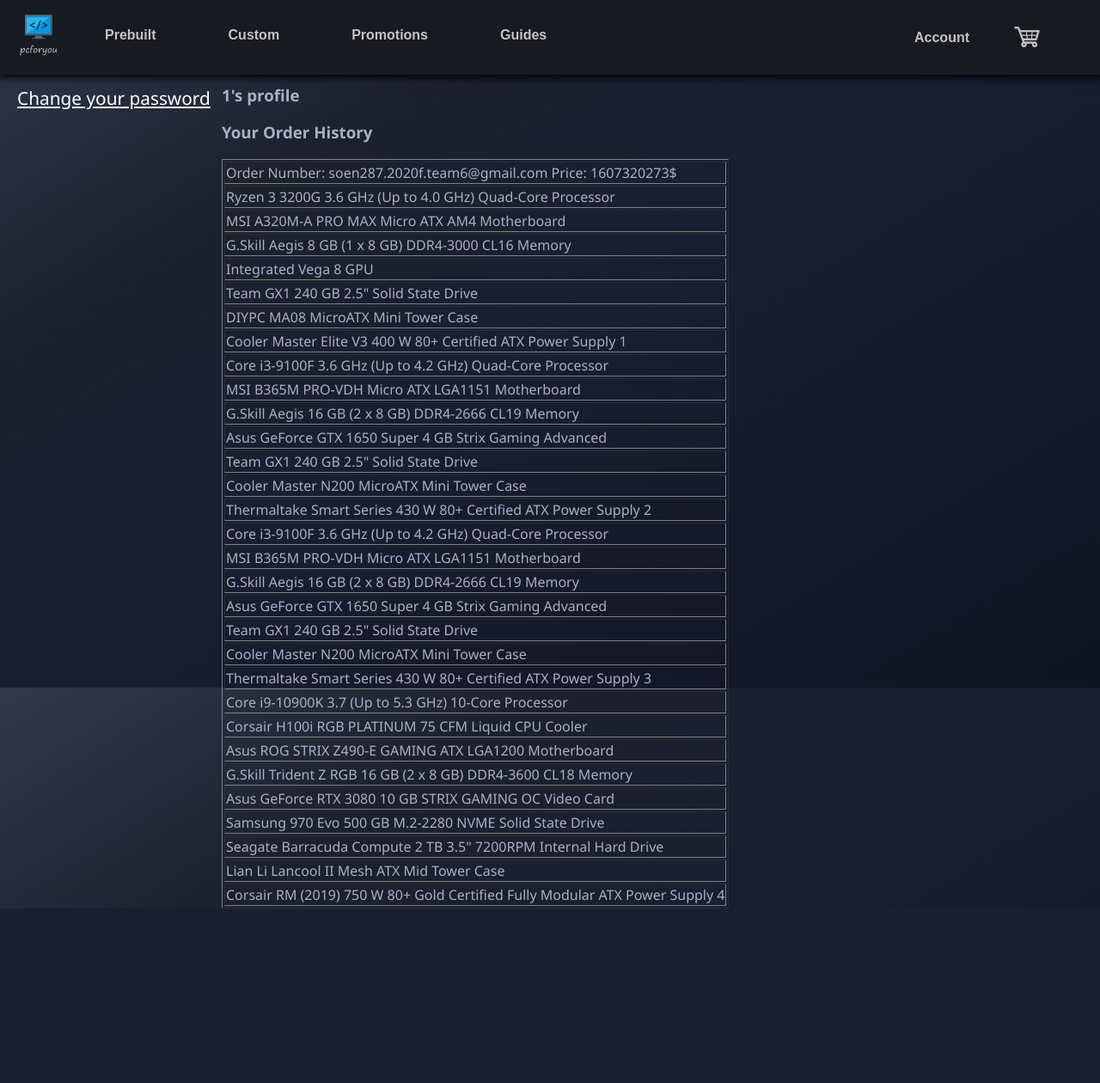
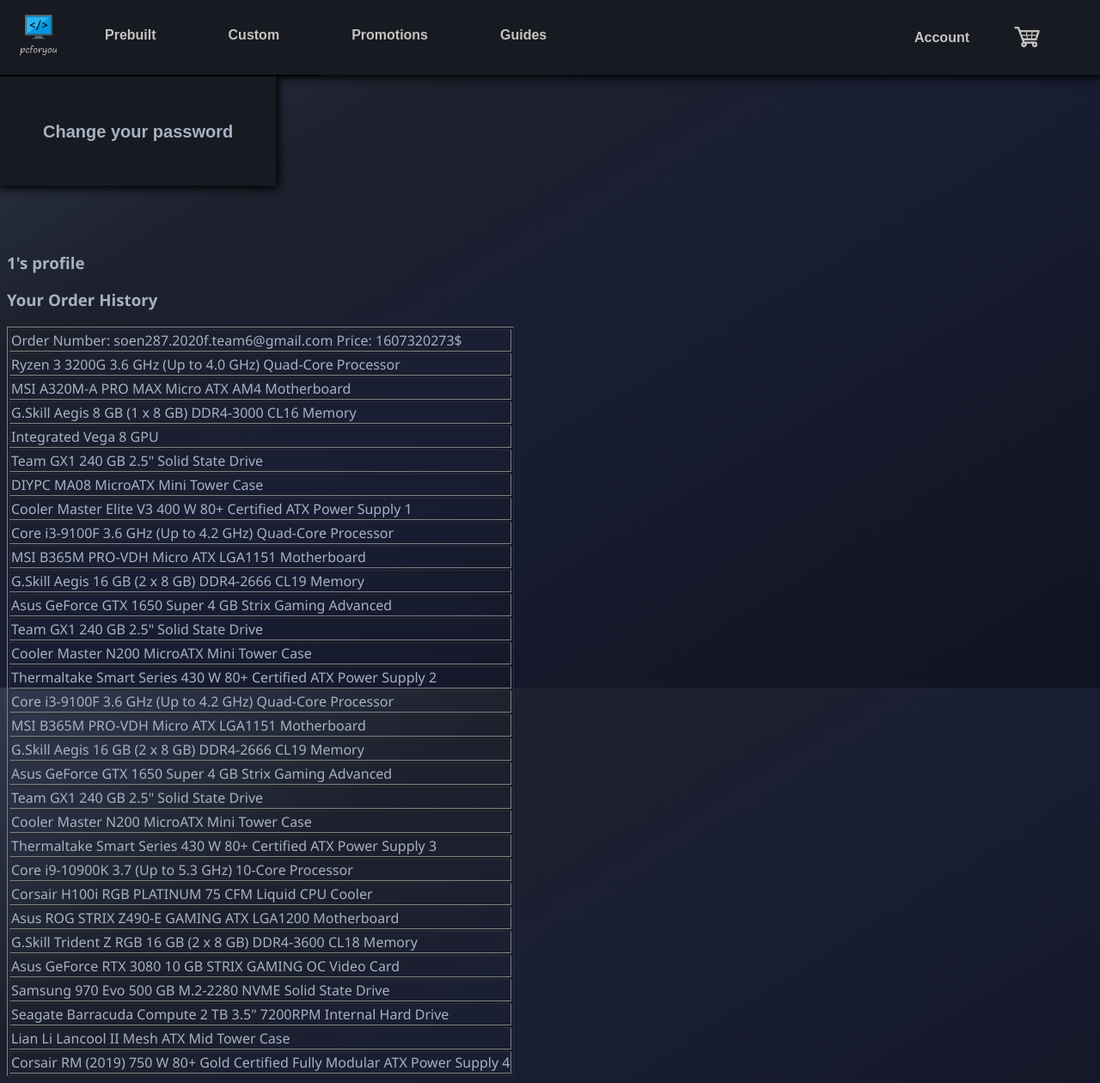
Before and after one commit to Whitewolf04/PC4U, a PHP site: page /account.php in a window 1280 px wide; the page is wider, and only the part inside the window is pictured. Shown: that part at 86% size. Before the commit the page ends 1057 px from the top of that part, so only its background shows below. Run offline with PHP 8.4, Linux system fonts and the light colour scheme; the visitor is signed in with stand-in values (Sample User, id 1).

Commit message:
Updated account sidebar to match guidepage sidebar

```diff
--- a/Account/account.css
+++ b/Account/account.css
@@ -1,32 +1,43 @@
-.wrap {
-	padding-left: 100px;
+.content{
+	margin-top:8px;
+	margin-right:50px;
+	width:1468px;
+	display:inline-block;
+	vertical-align:top;
 }
-.content {
-    position: relative;
-    padding-left: 100px;
-    margin-left: 50px;
-	width: 800px;
-    float:left;
+.outer{
+	margin-top:8px;
+	margin-left:-8px;
+	overflow:hidden;
+	display:inline-block;
+	vertical-align:top;
+	border-top:solid black 2px;
 }
 .sidebar{
-    position: fixed;
-    z-index: 1;
-    top: 0;
-    left: 0;
 	float: left;
-	padding-top: 100px;
-	padding-right: 40px;
-	font-size: 1.3em;
-    width: 250px;
-    margin-left: 10px;
-
+	padding: 50px;
+	font-size: 20px;
+	box-shadow:0px 0px 10px 3px #000000;
+	margin-top:0px;
+	margin-left:0px;
+	margin-right:50px;
+	margin-bottom:50px;
 }
-.sidebar a{
-    padding-left: 10px;
-    color: rgb(255, 255, 255);
+.darkmode .sidebar{
+	background-color:#171A21;
 }
-.sidebar a:hover{
-    color: darkred;
+.sidebar ul{
+	list-style-type:none;
+}
+a{
+	text-decoration:none;
+	color:inherit;
+	font-weight:bold;
+	font-family:'Arial';
+}
+a:hover, .sidebar a:hover{
+    cursor:pointer;
+    color:#0299E3;
 }
 body {
     font-family: 'Segoe UI', Tahoma, Geneva, Verdana, sans-serif;
--- a/Account/account.php
+++ b/Account/account.php
@@ -10,9 +10,9 @@
         <?php require_once "../Menu/nav.php"; $_SESSION['redirect'] = "../Account/account.php"; ?>
         <div class="main">
             <div class="wrap">
-                <div class="sidebar">
+				<div class="outer"><div class="sidebar">
                     <a href="changePassword.php">Change your password</a>
-                </div>
+                </div></div>
                 <div class="content">
                     <?php echo "<h3>". $_SESSION['signedin']. "'s profile</h3>"?>
                     <h3>Your Order History</h3>
--- a/DIY_BuildPage/DIY_GUIDE_PAGE.css
+++ b/DIY_BuildPage/DIY_GUIDE_PAGE.css
@@ -4,6 +4,7 @@
 	overflow:hidden;
 	display:inline-block;
 	vertical-align:top;
+	border-top:solid black 2px;
 }
 .sidebar{
 	float: left;
```
